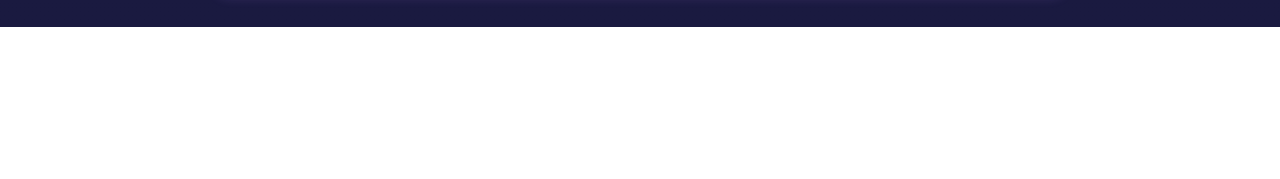
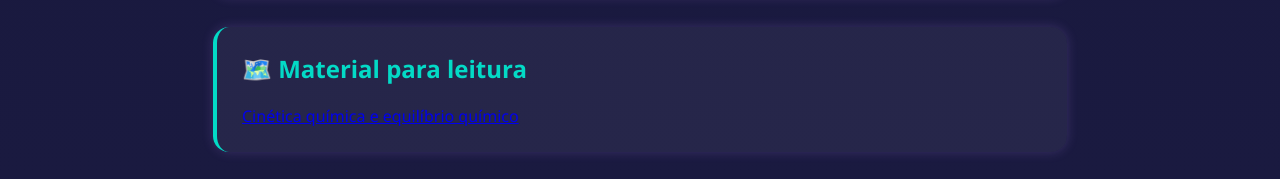
Before and after one commit to fenol31/fenol31, a plain HTML site: page 1serie.html in a window 1280 px wide. Shown: the part 4745-4924 px from the top of the page. Before the commit the page ends 4772 px from the top, so only its background shows below. Drawn offline with Linux system fonts and the light colour scheme.

Commit message:
Update 1serie.html

```diff
--- a/1serie.html
+++ b/1serie.html
@@ -50,5 +50,11 @@
         <a href="https://forms.gle/PsiMjoMSCD6qZFER6" target="_blank" rel="noopener noreferrer">Teste 1 - Geometria Molecular, Polaridade e Interações Intermoleculares - está disponível</a><br>
 
     </section>
+
+      <section>
+      <h2> 🗺️ Material para leitura</h2>
+<a href="Atividades/888135_IDENTIDADE SARAIVA_QUIMICA_VU_PNLD2026_MP_DIV_001.pdf" target="_blank">Cinética química e equilíbrio químico</a>
+
+    </section>
   </body>
 </html>
```
